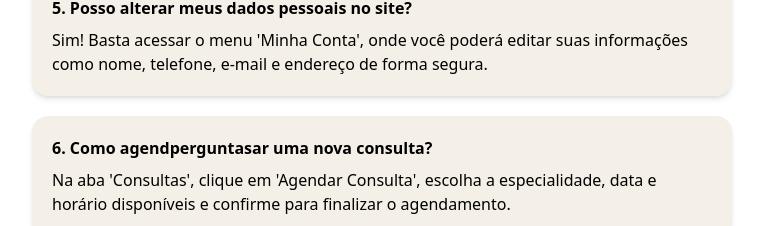
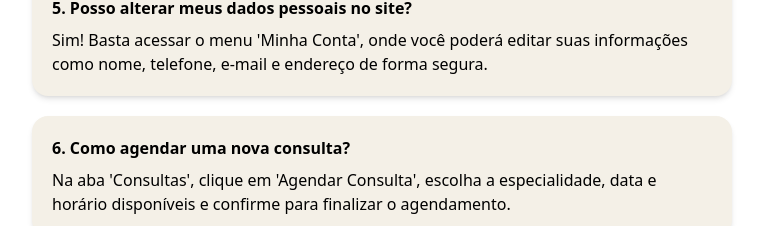
Before and after one commit to GabyBonfim/VITTA-WEB, a React (Vite) app: page /faq in a window 1280 px wide. Shown: the part 840-1066 px from the top of the page, without its empty margins (258-1021 px from the left). Built offline with nearby package versions, Linux system fonts and the light colour scheme.

Commit message:
pesquisar
add function pesquisar

```diff
--- a/src/pages/faq.tsx
+++ b/src/pages/faq.tsx
@@ -1,3 +1,4 @@
+import { useState } from "react";
 import Navbar from "../components/navbar";
 import Footer from "../components/footer";
 
@@ -5,7 +6,6 @@ type FaqCardProps = {
   pergunta: string;
   resposta: string;
 };
-
 
 function FaqCard({ pergunta, resposta }: FaqCardProps) {
   return (
@@ -17,6 +17,7 @@ function FaqCard({ pergunta, resposta }: FaqCardProps) {
 }
 
 export default function Faq() {
+  const [searchTerm, setSearchTerm] = useState(""); // estado para o input
 
   const faqs = [
     {
@@ -45,7 +46,7 @@ export default function Faq() {
         "Sim! Basta acessar o menu 'Minha Conta', onde você poderá editar suas informações como nome, telefone, e-mail e endereço de forma segura.",
     },
     {
-      pergunta: "6. Como agendperguntasar uma nova consulta?",
+      pergunta: "6. Como agendar uma nova consulta?",
       resposta:
         "Na aba 'Consultas', clique em 'Agendar Consulta', escolha a especialidade, data e horário disponíveis e confirme para finalizar o agendamento.",
     },
@@ -71,6 +72,13 @@ export default function Faq() {
     },
   ];
 
+  // Filtra FAQs com base no termo de pesquisa
+  const filteredFaqs = faqs.filter(
+    (faq) =>
+      faq.pergunta.toLowerCase().includes(searchTerm.toLowerCase()) ||
+      faq.resposta.toLowerCase().includes(searchTerm.toLowerCase())
+  );
+
   return (
     <>
       <Navbar />
@@ -81,8 +89,9 @@ export default function Faq() {
           <div className="mb-6">
             <input
               type="text"
-              id="pesquisa"
               placeholder="Digite aqui uma palavra chave, exemplo: 'triagem'"
+              value={searchTerm}
+              onChange={(e) => setSearchTerm(e.target.value)}
               className="w-4/5 max-w-[400px] p-3 text-base border-2 border-[#9583B6] rounded-xl outline-none focus:ring-2 focus:ring-purple-700"
             />
           </div>
@@ -91,10 +100,13 @@ export default function Faq() {
             Perguntas Frequentes
           </h2>
 
-          {faqs.map((faq, index) => (
-            <FaqCard key={index} pergunta={faq.pergunta} resposta={faq.resposta}
-            />
-          ))}
+          {filteredFaqs.length > 0 ? (
+            filteredFaqs.map((faq, index) => (
+              <FaqCard key={index} pergunta={faq.pergunta} resposta={faq.resposta} />
+            ))
+          ) : (
+            <p className="text-gray-500">Nenhuma pergunta encontrada.</p>
+          )}
         </div>
       </main>
 
```
